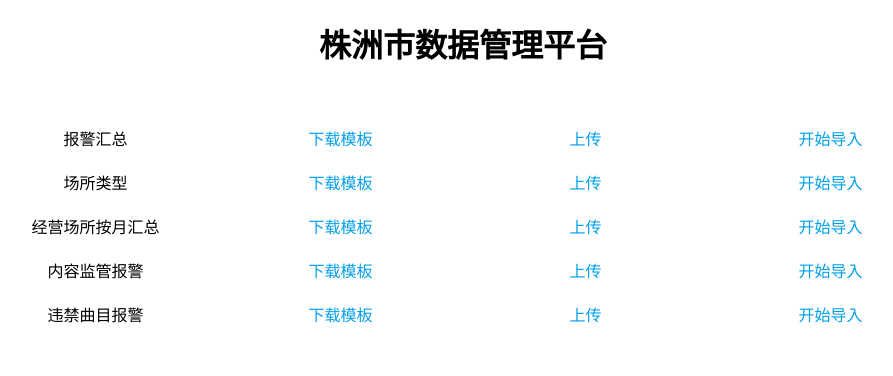
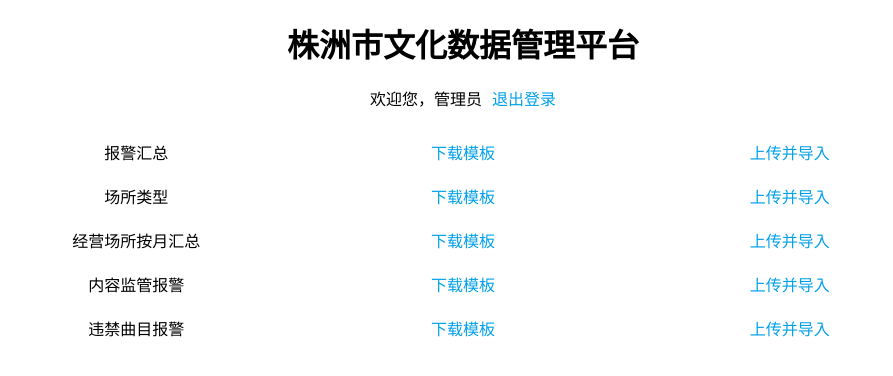
Before and after one commit to zhangsong9008/zzwh, a PHP site: page /application/admin/view/index/index.html in a window 1280 px wide. Shown: the top 376 px of the page, without its empty margins (177-1070 px from the left). Run offline with PHP 8.4, Linux system fonts and the light colour scheme.

Commit message:
add file

```diff
--- a/application/admin/controller/Index.php
+++ b/application/admin/controller/Index.php
@@ -37,6 +37,7 @@ class Index extends AdminBase
     public function logout()
     {
         session('login_role', null);
+        return $this->redirect('login');
     }
 
     public function upload()
--- a/application/admin/view/index/index.html
+++ b/application/admin/view/index/index.html
@@ -6,104 +6,157 @@
     <link href="__STATIC__/admin/css/main.css" type="text/css" rel="stylesheet">
 </head>
 <style>
-    *{margin: 0;padding: 0;}
-    .main{width: 980px;margin:0 auto;font-size: 16px;padding: 20px;}
-    .main h1{text-align: center;}
-    .content{margin-top: 50px;}
-    .table td a{text-decoration: none;color: #00a0e9;}
-    .table td{padding: 10px;text-align: center}
+    * {
+        margin: 0;
+        padding: 0;
+    }
+
+    .main {
+        width: 980px;
+        margin: 0 auto;
+        font-size: 16px;
+        padding: 20px;
+    }
+
+    .main h1 {
+        text-align: center;
+        margin-bottom: 20px;
+    }
+
+    .content {
+        margin-top: 20px;
+    }
+
+    .table td a {
+        text-decoration: none;
+        color: #00a0e9;
+    }
+
+    .table td {
+        padding: 10px;
+        text-align: center
+    }
+
+    .welcome {
+        text-align: center;
+    }
+
+    .welcome a {
+        text-decoration: none;
+        color: #00a0e9;
+        margin-left: 10px;
+    }
 
 </style>
 <body>
 
 <div class="main">
-    <h1>株洲市数据管理平台</h1>
+    <h1>株洲市文化数据管理平台</h1>
+    <div class="welcome"><span>欢迎您，管理员</span><a href="{:url('logout')}">退出登录</a></div>
     <div class="content">
         <div class="table">
             <table width="100%" border="0" cellspacing="0" cellpadding="0">
                 <tr>
-                    <th width="200"></th>
-                    <th width="200"></th>
-                    <th width="200"></th>
-                    <th width="200"></th>
+                    <th width="33%"></th>
+                    <th width="33%"></th>
+                    <th width="33%"></th>
                 </tr>
                 <tr>
                     <td>报警汇总</td>
                     <td><a href="{:url('file/down',['name'=>'alarm_summary.xlsx'])}" class="down_load">下载模板</a></td>
-                    <td><a href="#" id="J_1" class="upload">上传</a></td>
-                    <td><a href="javascript:;" data-id="1" class="import">开始导入</a></td>
+                    <td><a href="#" data-type="alarm_summary" id="J_1" class="upload">上传并导入</a></td>
                 </tr>
 
                 <tr>
                     <td>场所类型</td>
                     <td><a href="{:url('file/down',['name'=>'place_type.xlsx'])}" class="down_load">下载模板</a></td>
-                    <td><a href="#" id="J_2" class="upload">上传</a></td>
-                    <td><a href="javascript:;" data-id="2" class="import">开始导入</a></td>
+                    <td><a href="#" data-type="place_type" id="J_2" class="upload">上传并导入</a></td>
                 </tr>
 
 
                 <tr>
                     <td>经营场所按月汇总</td>
                     <td><a href="{:url('file/down',['name'=>'place_month.xlsx'])}" class="down_load">下载模板</a></td>
-                    <td><a href="#" id="J_3" class="upload">上传</a></td>
-                    <td><a href="javascript:;" data-id="3" class="import">开始导入</a></td>
+                    <td><a href="#" data-type="place_month" id="J_3" class="upload">上传并导入</a></td>
                 </tr>
 
 
                 <tr>
                     <td>内容监管报警</td>
                     <td><a href="{:url('file/down',['name'=>'content_alarm.xlsx'])}" class="down_load">下载模板</a></td>
-                    <td><a href="#" id="J_4" class="upload">上传</a></td>
-                    <td><a href="javascript:;" data-id="4" class="import">开始导入</a></td>
+                    <td><a href="#" data-type="content_alarm" id="J_4" class="upload">上传并导入</a></td>
                 </tr>
 
 
                 <tr>
                     <td>违禁曲目报警</td>
                     <td><a href="{:url('file/down',['name'=>'alarm_music.xlsx'])}" class="down_load">下载模板</a></td>
-                    <td><a href="#" id="J_5" class="upload">上传</a></td>
-                    <td><a href="javascript:;" data-id="5" class="import">开始导入</a></td>
+                    <td><a href="#" data-type="alarm_music" id="J_5" class="upload">上传并导入</a></td>
                 </tr>
-
-
             </table>
         </div>
-
-        <input type="hidden" id="J_1_v">
-        <input type="hidden" id="J_2_v">
-        <input type="hidden" id="J_3_v">
-        <input type="hidden" id="J_4_v">
-        <input type="hidden" id="J_5_v">
-
     </div>
 </div>
 <script type="text/javascript" src="/static/admin/js/plupload.full.min.js"></script>
 <script type="text/javascript" src="/static/admin/js/jquery.min.js"></script>
 <script>
     //触发的id
-    var ids = new Array("J_1","J_2","J_3","J_4","J_5");
+    var ids = new Array("J_1", "J_2", "J_3", "J_4", "J_5");
     var _upload = '{:url("admin/file/upload")}';
 
-    $.each(ids,function(i,n){
+    $.each(ids, function (i, n) {
         var self = this.toString();
+
         //实例化一个plupload上传对象
         var uploader = new plupload.Uploader({
-            browse_button : self, //触发文件选择对话框的按钮，为那个元素id
-            url : _upload ,//服务器端的上传页面地址
+            browse_button: self, //触发文件选择对话框的按钮，为那个元素id
+            url: _upload,//服务器端的上传页面地址
             max_file_size: '2mb',//限制为2MB
-            filters: [{title: "表格数据",extensions: "xlsx"}]//图片限制
+            filters: [{title: "表格数据", extensions: "xlsx"}]//图片限制
         });
+
+        //uploader.setOption('multipart_params', {type: $('#' + self).data('type')})
+
         //在实例对象上调用init()方法进行初始化
         uploader.init();
         //绑定各种事件，并在事件监听函数中做你想做的事
-        uploader.bind('FilesAdded',function(uploader,files){
+        uploader.bind('FilesAdded', function (uploader, files) {
             uploader.start();
         });
-        uploader.bind('FileUploaded',function(uploader,files,data){
+        uploader.bind('FileUploaded', function (uploader, files, data) {
+
+            //console.log(uploader, files, data, self)
+            //alert(uploader.browse_button)
+
             var response = JSON.parse(data.response);
-            $('#'+self+'_v').val(response.file);
+//('#' + self + '_v').val(response.file);
+            $('#' + self).html('文件上传成功正在导入数据请稍后')
+            var type = $('#' + self).data('type')
+            var params = {
+                file: response.file,
+                type: type,
+                id: self
+            };
+            importFile(params)
         });
     });
+
+    function importFile(params) {
+        $.ajax({
+            url: '{:url("import/execute")}',
+            method: 'POST',
+            data: params,
+            dataType: 'json',
+            success: function (res) {
+                //console.log(res)
+                if (res.code === 0) {
+                    $('#' + params.id).html('导入成功');
+                }
+            }
+        });
+    }
+
+
 </script>
 </body>
 </html>
--- a/application/common/controller/AdminBase.php
+++ b/application/common/controller/AdminBase.php
@@ -42,8 +42,8 @@ class AdminBase extends Controller
 
         if (!$this->user) {
             if ($action != 'login') {
-                // $this->redirect(url('admin/index/login'));
-                //  exit;
+                 $this->redirect(url('admin/index/login'));
+                  exit;
             }
         }
     }
--- a/composer.json
+++ b/composer.json
@@ -18,7 +18,8 @@
     "require": {
         "php": ">=5.6.0",
         "topthink/framework": "5.1.*",
-        "topthink/think-captcha": "2.0.*"
+        "topthink/think-captcha": "2.0.*",
+        "phpoffice/phpexcel": "^1.8"
     },
     "autoload": {
         "psr-4": {
```
Also changed, not shown: application/admin/controller/Import.php (+11 -0 lines), application/common/model/AlarmSummary.php (added, +84 -0 lines), extend/Excel.php (added, +92 -0 lines), extend/Plupload.php (+5 -4 lines), 7 other files.
